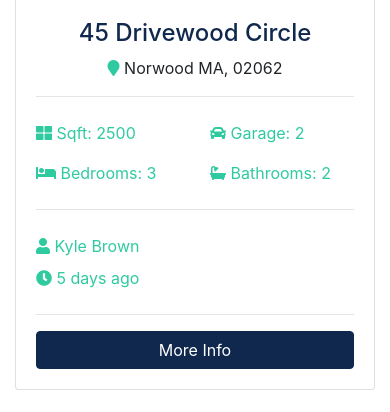
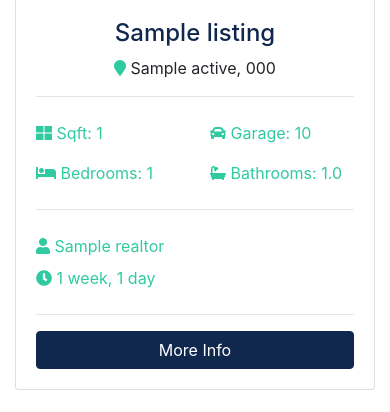
Before and after one commit to fenqa/btre_project, a Django app: page / in a window 390 px wide. Shown: the part 1194-1606 px from the top of the page. Run offline with Django 3.2, Linux system fonts and the light colour scheme; tables that the repository leaves empty hold one stand-in row (values such as "Sample post"); grey boxes marked "Sample" are stand-in pictures; some libraries are stand-ins or nearby versions.

Commit message:
Home & about page dynamic content

```diff
--- a/pages/views.py
+++ b/pages/views.py
@@ -1,12 +1,31 @@
 from django.shortcuts import render
 from django.http import HttpResponse
 
-# Create your views here.
+from listings.models import Listing
+from realtors.models import Realtor
 
 
 def index(request):
-    return render(request, 'pages/index.html')
+    listings = Listing.objects.order_by(
+        '-list_date').filter(is_published=True)[:3]
+
+    context = {
+        'listings': listings
+    }
+
+    return render(request, 'pages/index.html', context)
 
 
 def about(request):
-    return render(request, 'pages/about.html')
+    # Get all realtors
+    realtors = Realtor.objects.order_by('-hire_date')
+
+    # Get MVP
+    mvp_realtors = Realtor.objects.all().filter(is_mvp=True)
+
+    context = {
+        'realtors': realtors,
+        'mvp_realtors': mvp_realtors
+    }
+
+    return render(request, 'pages/about.html', context)
--- a/templates/pages/index.html
+++ b/templates/pages/index.html
@@ -1,4 +1,4 @@
-{% extends 'base.html'%}
+{% extends 'base.html'%} {% load humanize %}
 <!--  -->
 {% block content %}
 <!-- Showcase -->
@@ -151,135 +151,71 @@
   <div class="container">
     <h3 class="text-center mb-3">Latest Listings</h3>
     <div class="row">
-      <!-- Listing 1 -->
+      {% if listings %}
+      <!--  -->
+      {%for listing in listings%}
       <div class="col-md-6 col-lg-4 mb-4">
         <div class="card listing-preview">
-          <img class="card-img-top" src="assets/img/homes/home-1.jpg" alt="" />
+          <img class="card-img-top" src="{{listing.photo_main.url}}" alt="" />
           <div class="card-img-overlay">
             <h2>
-              <span class="badge badge-secondary text-white">$490,000</span>
+              <span class="badge badge-secondary text-white"
+                >${{listing.price | intcomma}}</span
+              >
             </h2>
           </div>
           <div class="card-body">
             <div class="listing-heading text-center">
-              <h4 class="text-primary">45 Drivewood Circle</h4>
+              <h4 class="text-primary">{{listing.title}}</h4>
               <p>
-                <i class="fas fa-map-marker text-secondary"></i> Norwood MA,
-                02062
+                <i class="fas fa-map-marker text-secondary"></i>
+                {{listing.city}} {{listing.state}}, {{listing.zipcode}}
               </p>
             </div>
             <hr />
             <div class="row py-2 text-secondary">
               <div class="col-6">
-                <i class="fas fa-th-large"></i> Sqft: 2500
+                <i class="fas fa-th-large"></i> Sqft: {{listing.sqft}}
               </div>
-              <div class="col-6"><i class="fas fa-car"></i> Garage: 2</div>
+              <div class="col-6">
+                <i class="fas fa-car"></i> Garage: {{listing.garage}}
+              </div>
             </div>
             <div class="row py-2 text-secondary">
-              <div class="col-6"><i class="fas fa-bed"></i> Bedrooms: 3</div>
-              <div class="col-6"><i class="fas fa-bath"></i> Bathrooms: 2</div>
+              <div class="col-6">
+                <i class="fas fa-bed"></i> Bedrooms: {{listing.bedrooms}}
+              </div>
+              <div class="col-6">
+                <i class="fas fa-bath"></i> Bathrooms: {{listing.bathrooms}}
+              </div>
             </div>
             <hr />
             <div class="row py-2 text-secondary">
-              <div class="col-6"><i class="fas fa-user"></i> Kyle Brown</div>
+              <div class="col-6">
+                <i class="fas fa-user"></i> {{listing.realtor}}
+              </div>
             </div>
             <div class="row text-secondary pb-2">
-              <div class="col-6"><i class="fas fa-clock"></i> 5 days ago</div>
+              <div class="col-6">
+                <i class="fas fa-clock"></i> {{listing.list_date | timesince}}
+              </div>
             </div>
             <hr />
-            <a href="listing.html" class="btn btn-primary btn-block"
+            <a
+              href="{% url 'listing' listing.id %}"
+              class="btn btn-primary btn-block"
               >More Info</a
             >
           </div>
         </div>
       </div>
-
-      <!-- Listing 2 -->
-      <div class="col-md-6 col-lg-4 mb-4">
-        <div class="card listing-preview">
-          <img class="card-img-top" src="assets/img/homes/home-2.jpg" alt="" />
-          <div class="card-img-overlay">
-            <h2>
-              <span class="badge badge-secondary text-white">$550,000</span>
-            </h2>
-          </div>
-          <div class="card-body">
-            <div class="listing-heading text-center">
-              <h4 class="text-primary">18 Jefferson Lane</h4>
-              <p>
-                <i class="fas fa-map-marker text-secondary"></i> Woburn MA,
-                01801
-              </p>
-            </div>
-            <hr />
-            <div class="row py-2 text-secondary">
-              <div class="col-6">
-                <i class="fas fa-th-large"></i> Sqft: 3200
-              </div>
-              <div class="col-6"><i class="fas fa-car"></i> Garage: 1</div>
-            </div>
-            <div class="row py-2 text-secondary">
-              <div class="col-6"><i class="fas fa-bed"></i> Bedrooms: 4</div>
-              <div class="col-6">
-                <i class="fas fa-bath"></i> Bathrooms: 2.5
-              </div>
-            </div>
-            <hr />
-            <div class="row py-2 text-secondary">
-              <div class="col-6"><i class="fas fa-user"></i> Mark Hudson</div>
-            </div>
-            <div class="row text-secondary pb-2">
-              <div class="col-6"><i class="fas fa-clock"></i> 5 days ago</div>
-            </div>
-            <hr />
-            <a href="listing.html" class="btn btn-primary btn-block"
-              >More Info</a
-            >
-          </div>
-        </div>
+      {% endfor %}
+      <!--  -->
+      {% else %}
+      <div class="col-md-12">
+        <p>No Listings Available</p>
       </div>
-
-      <!-- Listing 3 -->
-      <div class="col-md-6 col-lg-4 mb-4">
-        <div class="card listing-preview">
-          <img class="card-img-top" src="assets/img/homes/home-3.jpg" alt="" />
-          <div class="card-img-overlay">
-            <h2>
-              <span class="badge badge-secondary text-white">$580,000</span>
-            </h2>
-          </div>
-          <div class="card-body">
-            <div class="listing-heading text-center">
-              <h4 class="text-primary">187 Woodrow Street</h4>
-              <p>
-                <i class="fas fa-map-marker text-secondary"></i> Salem MA, 01915
-              </p>
-            </div>
-            <hr />
-            <div class="row py-2 text-secondary">
-              <div class="col-6">
-                <i class="fas fa-th-large"></i> Sqft: 3107
-              </div>
-              <div class="col-6"><i class="fas fa-car"></i> Garage: 0</div>
-            </div>
-            <div class="row py-2 text-secondary">
-              <div class="col-6"><i class="fas fa-bed"></i> Bedrooms: 4</div>
-              <div class="col-6"><i class="fas fa-bath"></i> Bathrooms: 3</div>
-            </div>
-            <hr />
-            <div class="row py-2 text-secondary">
-              <div class="col-6"><i class="fas fa-user"></i> Mark Hudson</div>
-            </div>
-            <div class="row text-secondary pb-2">
-              <div class="col-6"><i class="fas fa-clock"></i> 5 days ago</div>
-            </div>
-            <hr />
-            <a href="listing.html" class="btn btn-primary btn-block"
-              >More Info</a
-            >
-          </div>
-        </div>
-      </div>
+      {% endif %}
     </div>
   </div>
 </section>
```
Also changed, not shown: templates/pages/about.html (+22 -37 lines).
